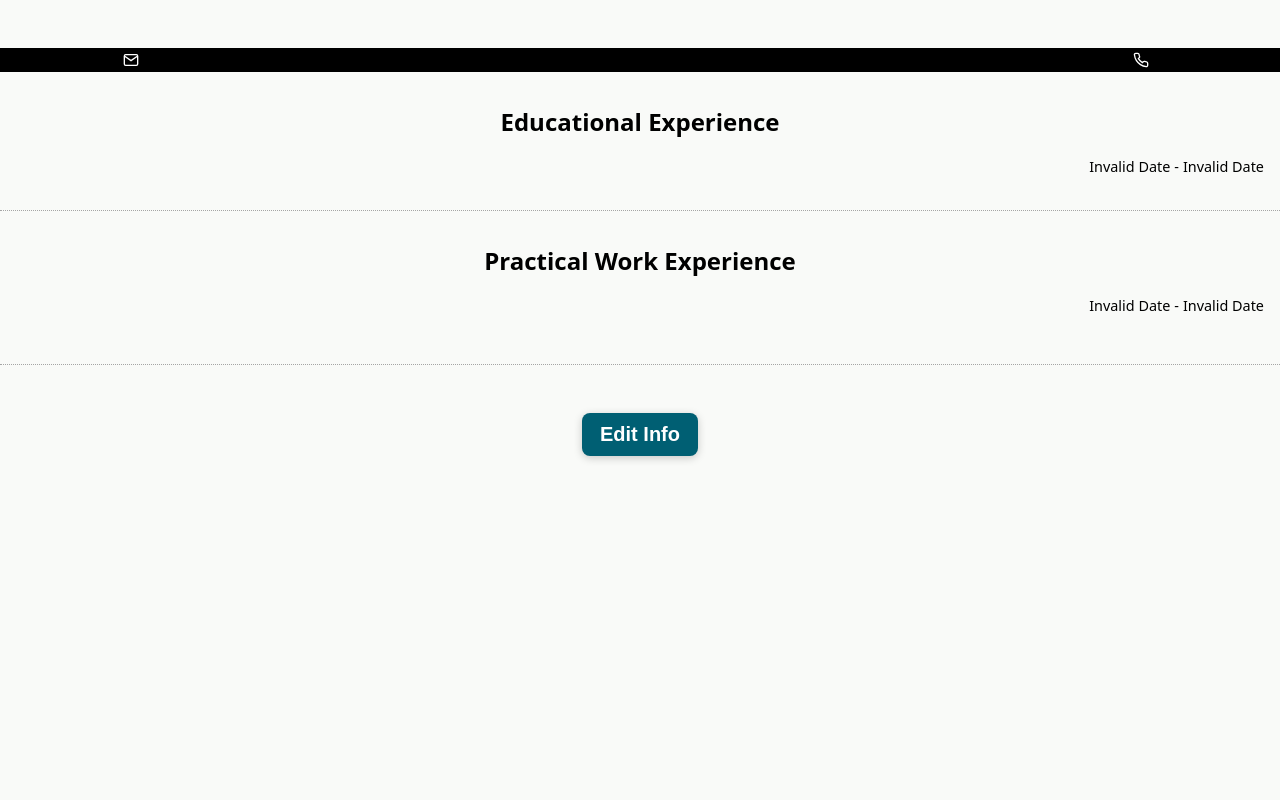
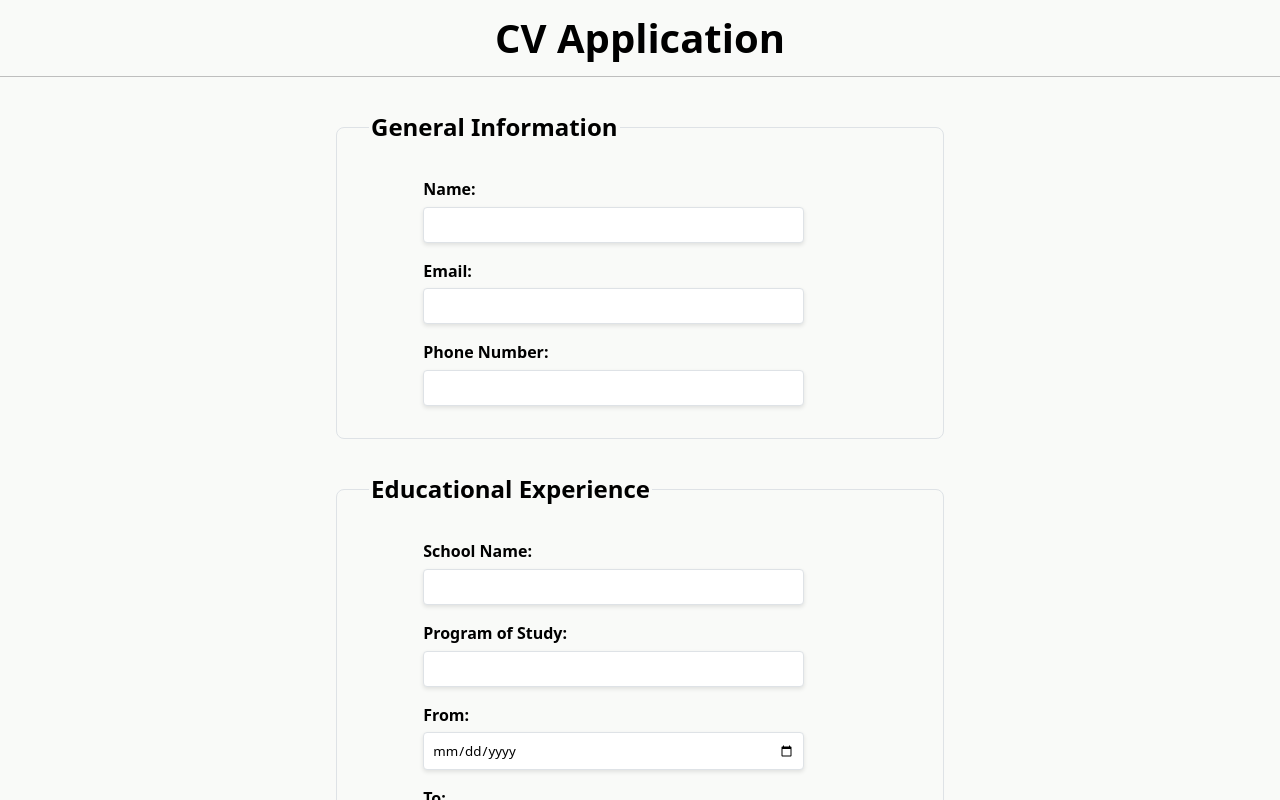
Before and after one commit to Agoth24/odin-cv-application, a React (Vite) app: page / in a window 1280 px wide. Shown: the top 800 px of the page. Built offline with nearby package versions, Linux system fonts and the light colour scheme.

Commit message:
HUGE checkpoint: modularized CV sections
- fixed many errors with props and naming
- jobResp changed to jobResponsibilities everywhere
- refactored the formattedCV component

```diff
--- a/src/App.jsx
+++ b/src/App.jsx
@@ -5,7 +5,7 @@ import Form from "./components/Form";
 import FormattedCV from "./components/FormattedCV";
 
 function App() {
-  const [page, setPage] = useState("CV");
+  const [page, setPage] = useState("form");
   const [formData, setFormData] = useState({});
 
   return (
--- /dev/null
+++ b/src/components/CVSection.jsx
@@ -0,0 +1,35 @@
+export default function CVSection({
+  title,
+  name,
+  role,
+  fromDate,
+  toDate,
+  jobResponsibilities,
+}) {
+  function formatDate(dateStr) {
+    const date = new Date(dateStr);
+
+    return date.toLocaleString("en-US", { month: "short", year: "numeric" });
+  }
+  return (
+    <section className="info-section">
+      <h2>{title}</h2>
+      <ul>
+        <li>
+            <div className="info-group">
+              <div className="info-text">
+                <h3>{name}</h3>
+                <p>{role}</p>
+              </div>
+              <div className="info-dates">
+                <span>{formatDate(fromDate)}</span>
+                <span> - </span>
+                <span>{formatDate(toDate)}</span>
+              </div>
+            </div>
+            {jobResponsibilities && <p className="jobResponsibilities">{jobResponsibilities}</p>}
+        </li>
+      </ul>
+    </section>
+  );
+}
--- a/src/components/FormattedCV.jsx
+++ b/src/components/FormattedCV.jsx
@@ -1,53 +1,28 @@
 import "../styles/formattedCV.css";
+import CVSection from "./CVSection";
 
 export default function FormattedCV({ onEdit, data }) {
-  const testData = {
-    name: "John Smith",
-    email: "john.smith@email.com",
-    phone: "(555) 123-4567",
-    schoolName: "University of California, Berkeley",
-    progOfStudy: "Bachelor of Science in Computer Science",
-    eduFromDate: "2018-08-25",
-    eduToDate: "2022-05-15",
-    companyName: "Tech Solutions Inc.",
-    positionTitle: "Software Developer",
-    jobResponsibilities:
-      "Developed and maintained web applications using React and Node.js. Collaborated with cross-functional teams to deliver high-quality software solutions. Implemented responsive designs and optimized application performance.",
-    workFromDate: "2022-06-01",
-    workToDate: "2024-12-31",
-  };
-
-  function formatDate(dateStr) {
-    const date = new Date(dateStr);
-
-    return date.toLocaleString("en-US", { month: "short", year: "numeric" });
-  }
-  console.log(formatDate("2018-08-25"));
+  // Test data object - remove when done testing
+//   const testData = {
+//     name: "John Smith",
+//     email: "john.smith@email.com",
+//     phone: "(555) 123-4567",
+//     schoolName: "University of California, Berkeley",
+//     progOfStudy: "Bachelor of Science in Computer Science",
+//     eduFromDate: "2018-08-25",
+//     eduToDate: "2022-05-15",
+//     companyName: "Tech Solutions Inc.",
+//     positionTitle: "Software Developer",
+//     jobResponsibilities:
+//       "Developed and maintained web applications using React and Node.js. Collaborated with cross-functional teams to deliver high-quality software solutions. Implemented responsive designs and optimized application performance.",
+//     workFromDate: "2022-06-01",
+//     workToDate: "2024-12-31",
+//   };
 
   function handleClick(e) {
     e.preventDefault();
     onEdit();
   }
-
-  /*
-formData properties
--> (data.{property}) <-
-
-  name
-  email
-  phone
-
-  schoolName
-  progOfStudy
-  eduFromDate
-  eduToDate
-
-  companyName
-  positionTitle
-  jobResponsibilities
-  workFromDate
-  workToDate
-  */
 
   return (
     <article>
@@ -97,41 +72,21 @@ formData properties
         </div>
       </header>
       <main className="formattedMain">
-        <section className="infoSection">
-          <h2>Educational Experience</h2>
-          <ul>
-            <li className="info-group">
-              <div className="info-text">
-                <h3>{data.schoolName}</h3>
-                <p>{data.progOfStudy}</p>
-              </div>
-              <div className="info-dates">
-                <span>{formatDate(data.eduFromDate)}</span>
-                <span> - </span>
-                <span>{formatDate(data.eduToDate)}</span>
-              </div>
-            </li>
-          </ul>
-        </section>
-        <section className="infoSection">
-          <h2>Practical Work Experience</h2>
-          <ul>
-            <li>
-              <div className="info-group">
-                <div className="info-text">
-                  <h3>{data.companyName}</h3>
-                  <p>{data.positionTitle}</p>
-                </div>
-                <div className="info-dates">
-                  <span>{formatDate(data.workFromDate)}</span>
-                  <span> - </span>
-                  <span>{formatDate(data.workToDate)}</span>
-                </div>
-              </div>
-              <p className="jobResp">{data.jobResponsibilities}</p>
-            </li>
-          </ul>
-        </section>
+        <CVSection
+          title="Educational Experience"
+          name={data.schoolName}
+          role={data.progOfStudy}
+          fromDate={data.eduFromDate}
+          toDate={data.eduToDate}
+        />
+        <CVSection
+          title="Practical Work Experience"
+          name={data.companyName}
+          role={data.positionTitle}
+          fromDate={data.workFromDate}
+          toDate={data.workToDate}
+          jobResponsibilities={data.jobResponsibilities}
+        />
         <button className="edit-btn no-print" onClick={handleClick}>
           Edit Info
         </button>
--- a/src/components/PracticalExp.jsx
+++ b/src/components/PracticalExp.jsx
@@ -8,10 +8,10 @@ export default function PracticalExp({values, onChange}) {
         <FormGroup id="companyName" labelText="Company:" type="text" value={values.companyName || ""} onChange={onChange}/>
         <FormGroup id="positionTitle" labelText="Position Title:" type="text" value={values.positionTitle || ""} onChange={onChange}/>
         <FormGroup
-          id="jobResp"
+          id="jobResponsibilities"
           labelText="Main Responsibilities:"
           type="textarea"
-        value={values.jobResp || ""} onChange={onChange}/>
+        value={values.jobResponsibilities || ""} onChange={onChange}/>
         <FormGroup id="workFromDate" labelText="From:" type="date" value={values.workFromDate || ""} onChange={onChange}/>
         <FormGroup id="workToDate" labelText="To:" type="date" value={values.workToDate || ""} onChange={onChange}/>
       </fieldset>
--- a/src/styles/formattedCV.css
+++ b/src/styles/formattedCV.css
@@ -43,19 +43,19 @@ ul {
 
 .formatted-header,
 .contact,
-.infoSection,
+.info-section,
 .info-text,
 .info-group {
   display: flex;
 }
 
-.infoSection {
+.info-section {
   flex-direction: column;
   padding: 2rem 1rem;
   gap: 1rem;
 }
 
-.infoSection:not(:last-child) {
+.info-section:not(:last-child) {
   border-bottom: 1px dotted #a5a5a5;
 }
 
@@ -96,7 +96,7 @@ ul {
   flex-shrink: 0;
 }
 
-.infoSection h2 {
+.info-section h2 {
   text-align: center;
 }
 
@@ -129,7 +129,7 @@ ul {
   white-space: nowrap;
 }
 
-.jobResp {
+.jobResponsibilities {
   margin-top: 1rem;
   line-height: 1.15;
 }
```
